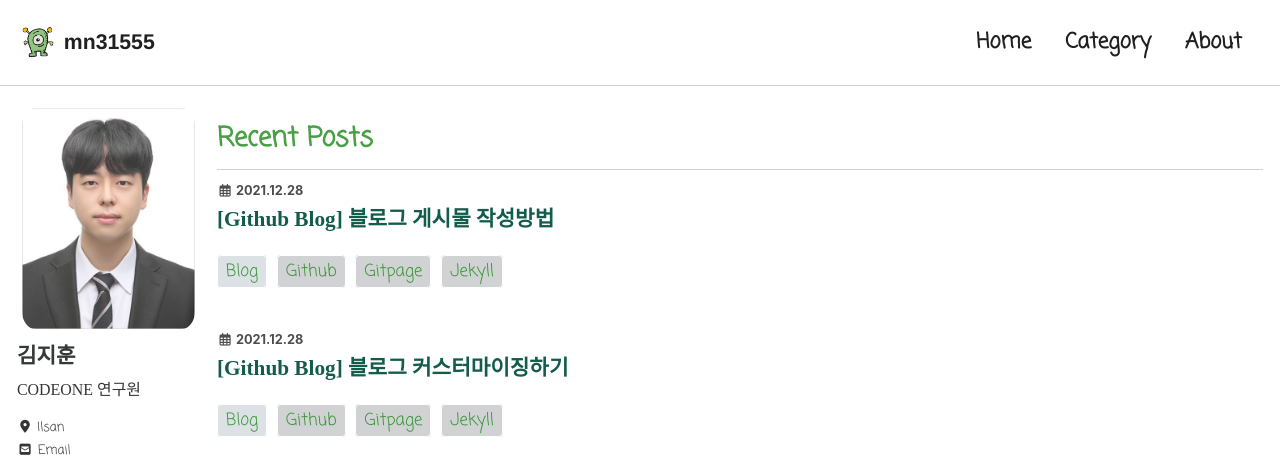
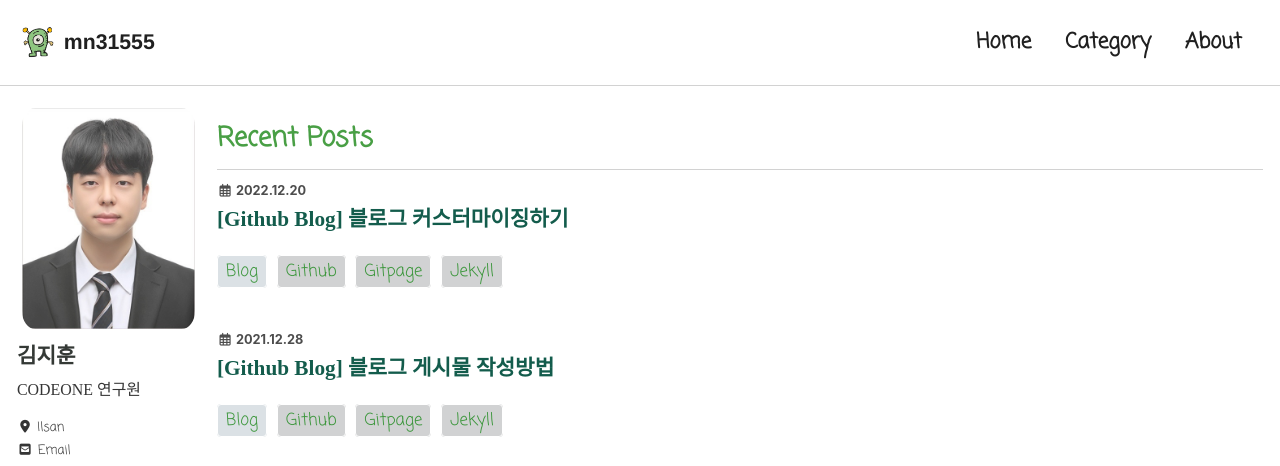
Before and after one commit to mn31555/mn31555.github.io, a Jekyll site: the page built from index.html, in a window 1280 px wide and 900 px high. Shown: the top 466 px of the window. Built offline with Jekyll 4.4.1, drawn with Linux system fonts in a browser that asks for light colours; cached includes are drawn as plain includes; nearby versions of some CDN libraries; some web fonts are replaced; the list of posts is cut into pages by our own code.

Commit message:
연도 업데이트

```diff
--- a/_posts/Blog/How To Use/2021-12-28-git-blog-03.md
+++ b/_posts/Blog/How To Use/2021-12-28-git-blog-03.md
@@ -11,8 +11,8 @@ tags:
 toc: true
 toc_sticky: true
 
-date: 2021-12-28
-last_modified_at: 2021-12-28
+date: 2022-12-20
+last_modified_at: 2022-12-21
 
 ---
 
```
